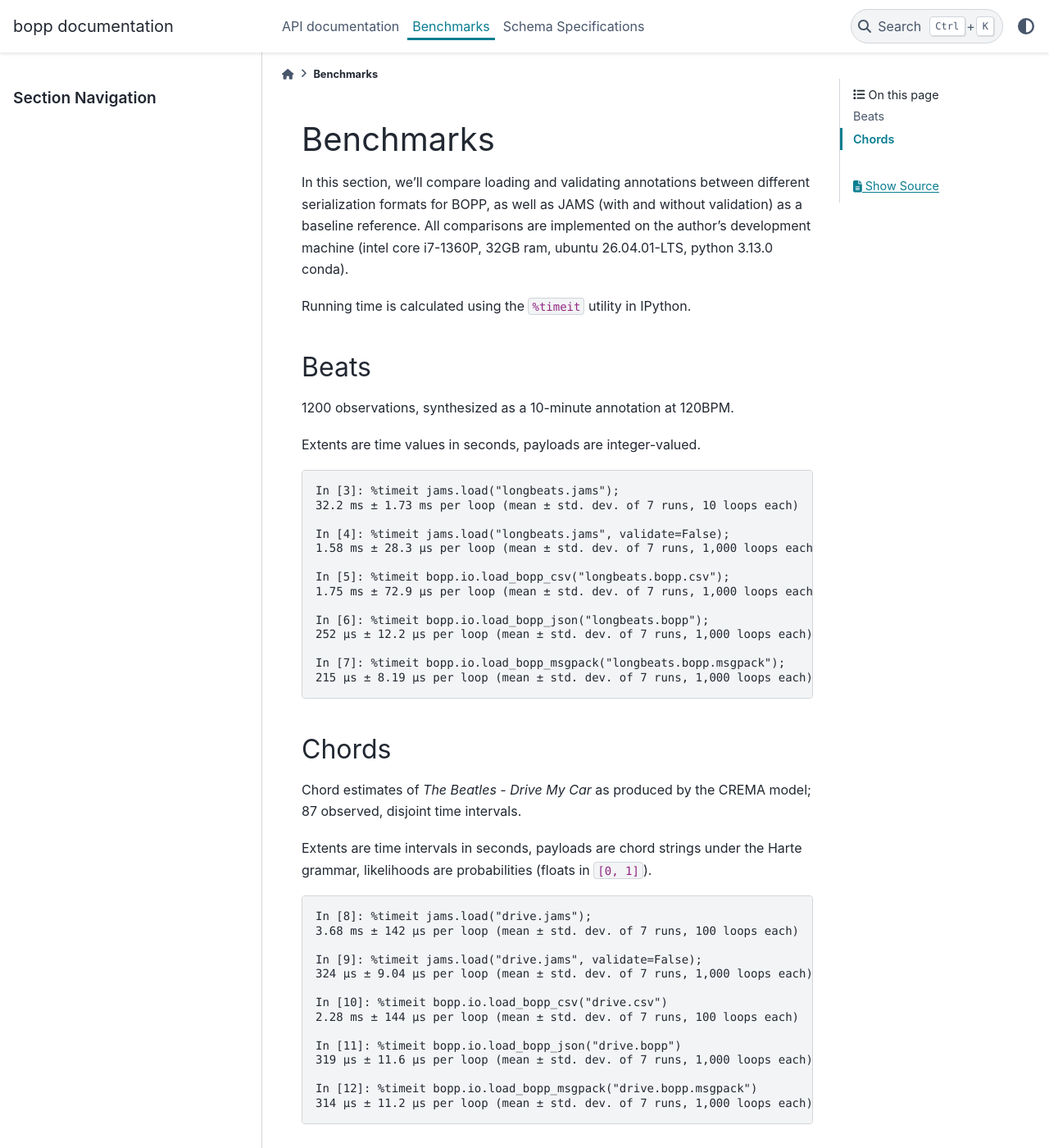
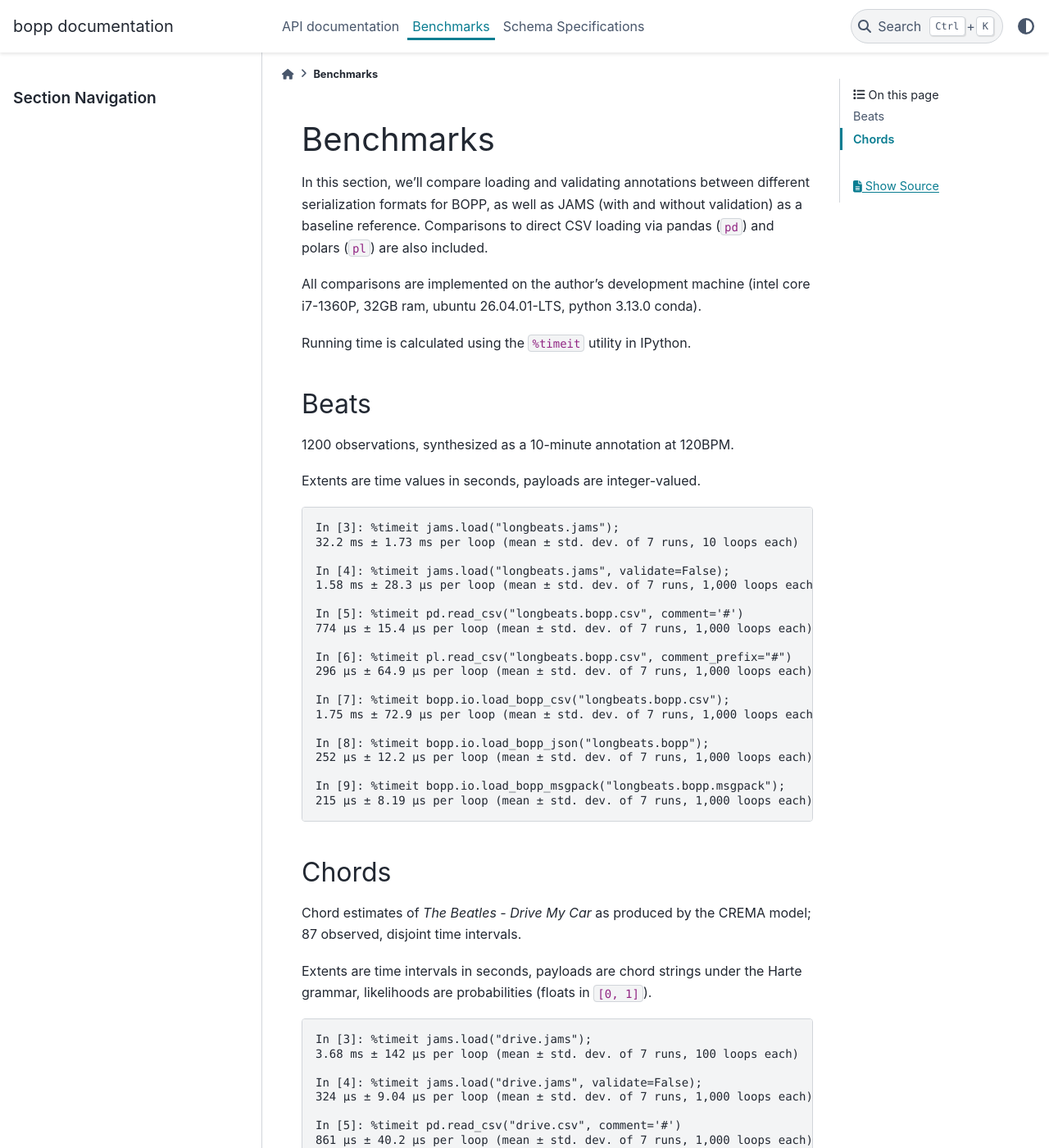
Before and after one commit to bmcfee/bopp, a Sphinx documentation site: the page built from docs/benchmarks.md, in a window 1280 px wide and 1400 px high. Shown: the whole window at 82% size. Built offline with Sphinx 7.4.7 and the PyData theme 0.15.4, drawn with Linux system fonts in a browser that asks for light colours; some of the changed text lies outside the part shown.

Commit message:
expanding csv baselines in benchmarks

````diff
--- a/docs/benchmarks.md
+++ b/docs/benchmarks.md
@@ -4,6 +4,8 @@ Benchmarks
 In this section, we'll compare loading and validating annotations between different
 serialization formats for BOPP, as well as JAMS (with and without validation) as a baseline
 reference.
+Comparisons to direct CSV loading via pandas (`pd`) and polars (`pl`) are also included.
+
 All comparisons are implemented on the author's development machine (intel core i7-1360P, 32GB
 ram, ubuntu 26.04.01-LTS, python 3.13.0 conda).
 
@@ -22,13 +24,19 @@ In [3]: %timeit jams.load("longbeats.jams");
 In [4]: %timeit jams.load("longbeats.jams", validate=False);
 1.58 ms ± 28.3 μs per loop (mean ± std. dev. of 7 runs, 1,000 loops each)
 
-In [5]: %timeit bopp.io.load_bopp_csv("longbeats.bopp.csv");
+In [5]: %timeit pd.read_csv("longbeats.bopp.csv", comment='#')
+774 μs ± 15.4 μs per loop (mean ± std. dev. of 7 runs, 1,000 loops each)
+
+In [6]: %timeit pl.read_csv("longbeats.bopp.csv", comment_prefix="#")
+296 μs ± 64.9 μs per loop (mean ± std. dev. of 7 runs, 1,000 loops each)
+
+In [7]: %timeit bopp.io.load_bopp_csv("longbeats.bopp.csv");
 1.75 ms ± 72.9 μs per loop (mean ± std. dev. of 7 runs, 1,000 loops each)
 
-In [6]: %timeit bopp.io.load_bopp_json("longbeats.bopp");
+In [8]: %timeit bopp.io.load_bopp_json("longbeats.bopp");
 252 μs ± 12.2 μs per loop (mean ± std. dev. of 7 runs, 1,000 loops each)
 
-In [7]: %timeit bopp.io.load_bopp_msgpack("longbeats.bopp.msgpack");
+In [9]: %timeit bopp.io.load_bopp_msgpack("longbeats.bopp.msgpack");
 215 μs ± 8.19 μs per loop (mean ± std. dev. of 7 runs, 1,000 loops each)
 ```
 
@@ -42,18 +50,24 @@ Extents are time intervals in seconds, payloads are chord strings under the Hart
 likelihoods are probabilities (floats in `[0, 1]`).
 
 ```
-In [8]: %timeit jams.load("drive.jams");
+In [3]: %timeit jams.load("drive.jams");
 3.68 ms ± 142 μs per loop (mean ± std. dev. of 7 runs, 100 loops each)
 
-In [9]: %timeit jams.load("drive.jams", validate=False);
+In [4]: %timeit jams.load("drive.jams", validate=False);
 324 μs ± 9.04 μs per loop (mean ± std. dev. of 7 runs, 1,000 loops each)
 
-In [10]: %timeit bopp.io.load_bopp_csv("drive.csv")
+In [5]: %timeit pd.read_csv("drive.csv", comment='#')
+861 μs ± 40.2 μs per loop (mean ± std. dev. of 7 runs, 1,000 loops each)
+
+In [6]: %timeit pl.read_csv("drive.csv", comment_prefix="#")
+281 μs ± 63 μs per loop (mean ± std. dev. of 7 runs, 1,000 loops each)
+
+In [7]: %timeit bopp.io.load_bopp_csv("drive.csv")
 2.28 ms ± 144 μs per loop (mean ± std. dev. of 7 runs, 100 loops each)
 
-In [11]: %timeit bopp.io.load_bopp_json("drive.bopp")
+In [8]: %timeit bopp.io.load_bopp_json("drive.bopp")
 319 μs ± 11.6 μs per loop (mean ± std. dev. of 7 runs, 1,000 loops each)
 
-In [12]: %timeit bopp.io.load_bopp_msgpack("drive.bopp.msgpack")
+In [9]: %timeit bopp.io.load_bopp_msgpack("drive.bopp.msgpack")
 314 μs ± 11.2 μs per loop (mean ± std. dev. of 7 runs, 1,000 loops each)
 ```
````
